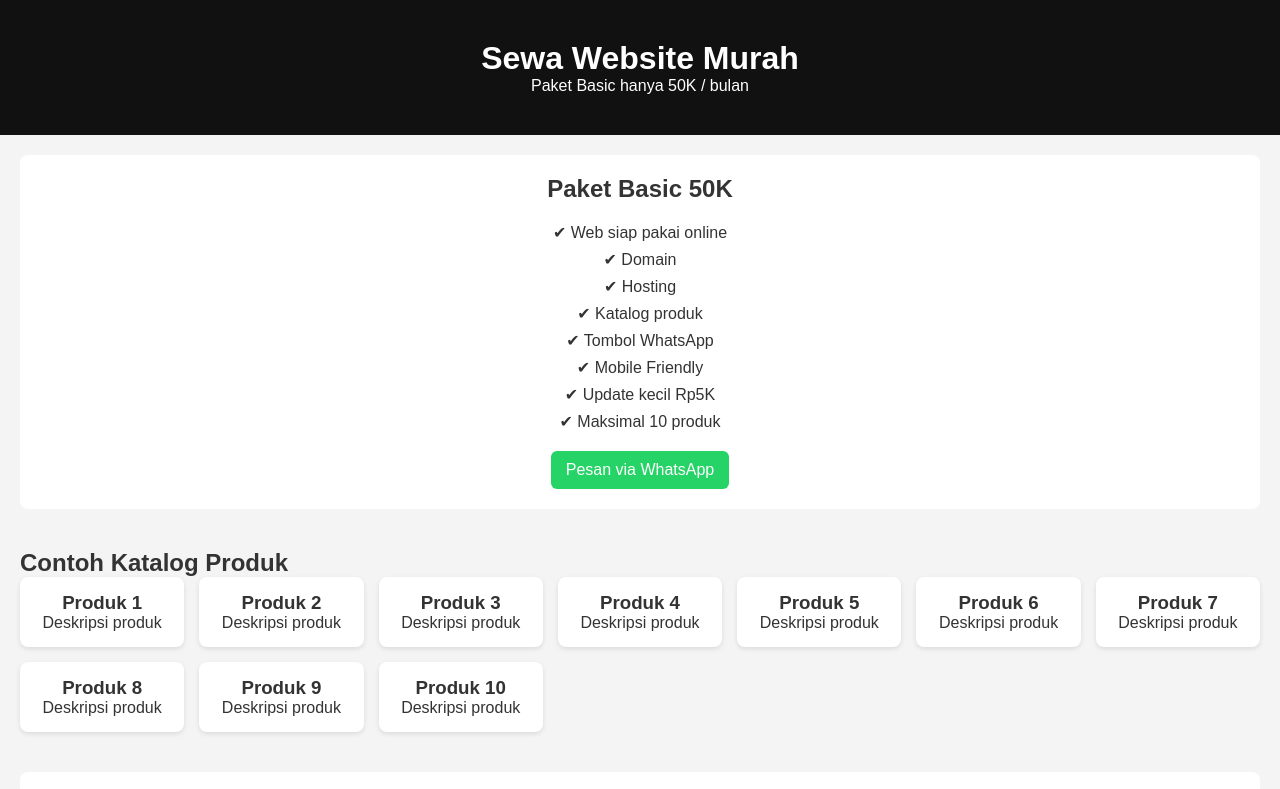
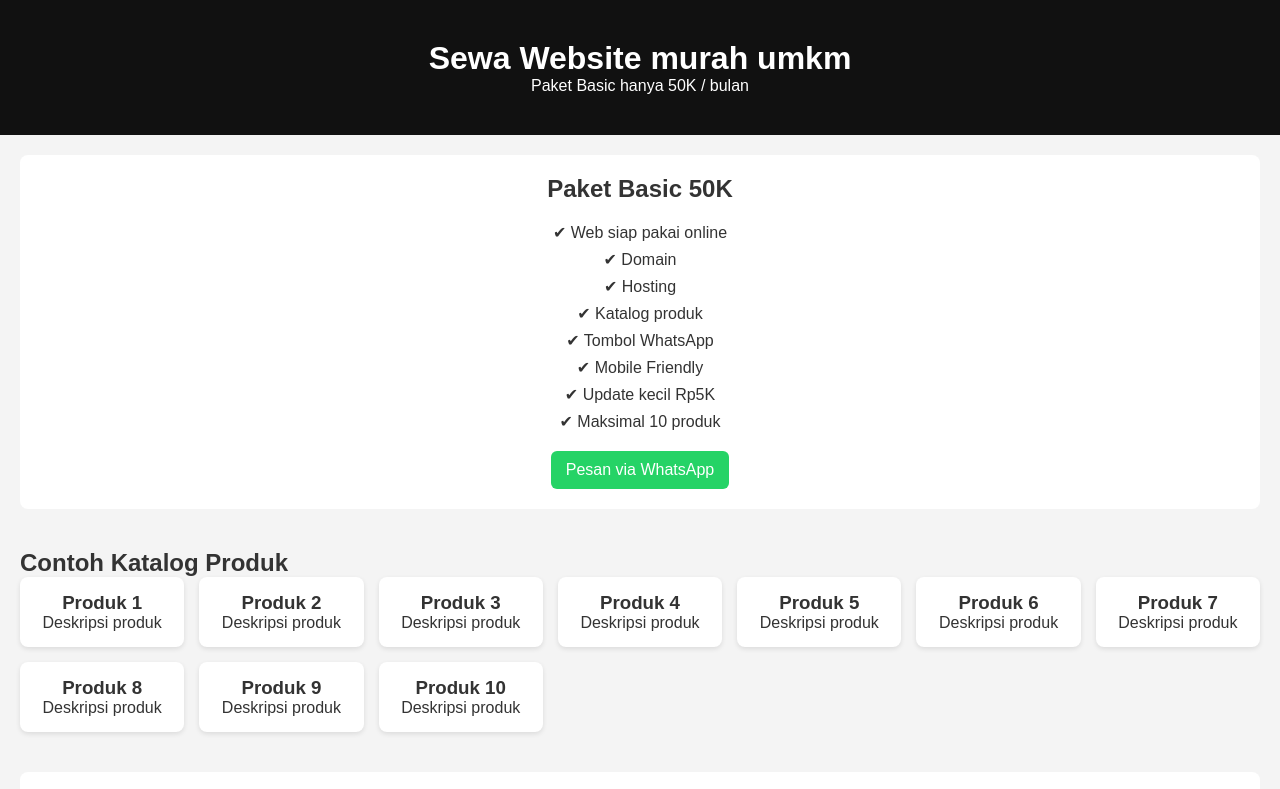
Before and after one commit to DeniSetiawan45/denise, a plain HTML site: page index.html in a window 1280 px wide. Shown: the top 789 px of the page. Drawn offline with Linux system fonts and the light colour scheme.

Commit message:
Update index.html

```diff
--- a/index.html
+++ b/index.html
@@ -26,7 +26,7 @@
 <!-- ================= HEADER ================= -->
 <header>
 
-<h1>Sewa Website Murah</h1>
+<h1>Sewa Website murah umkm</h1>
 <!-- Judul utama halaman -->
 
 <p>Paket Basic hanya 50K / bulan</p>
```
